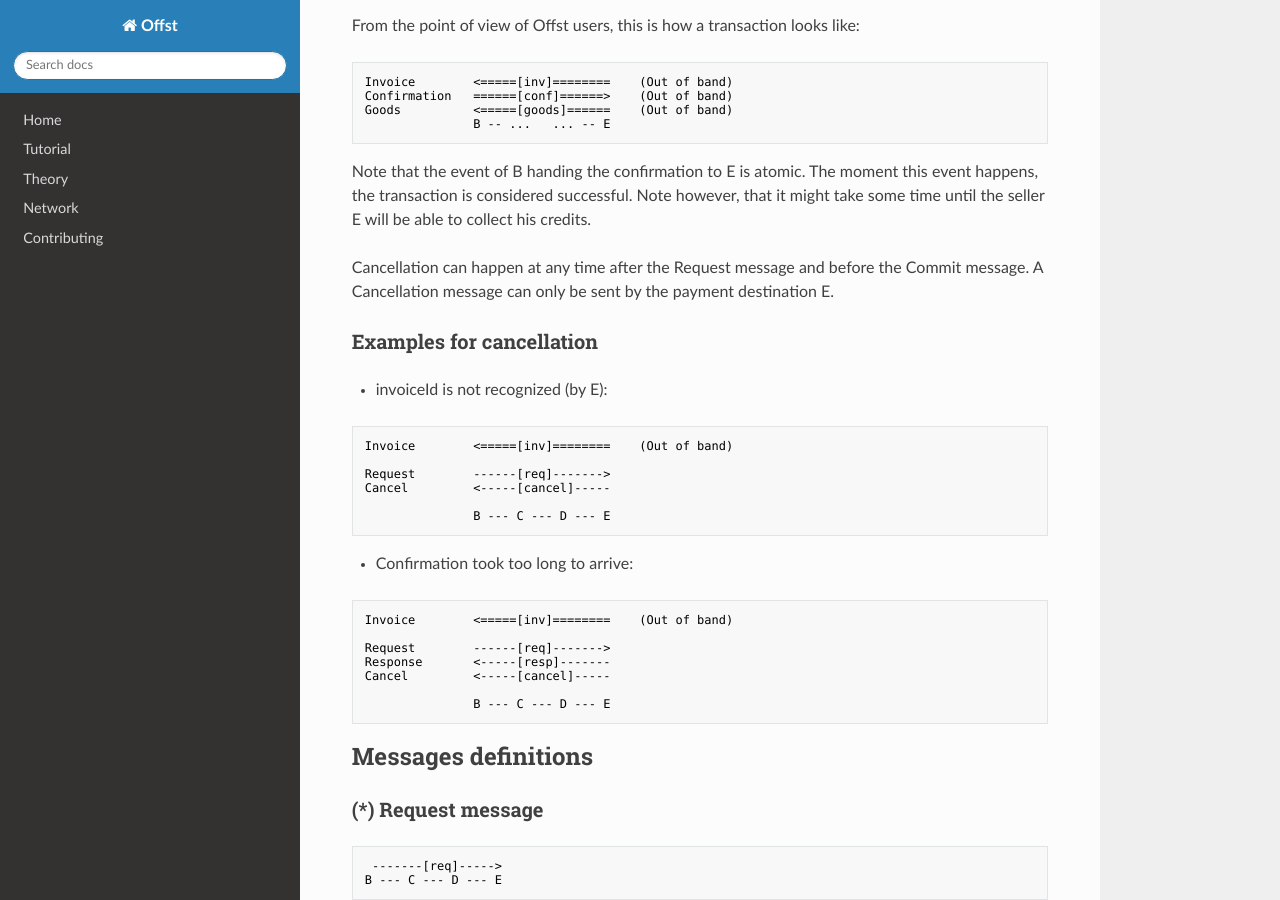
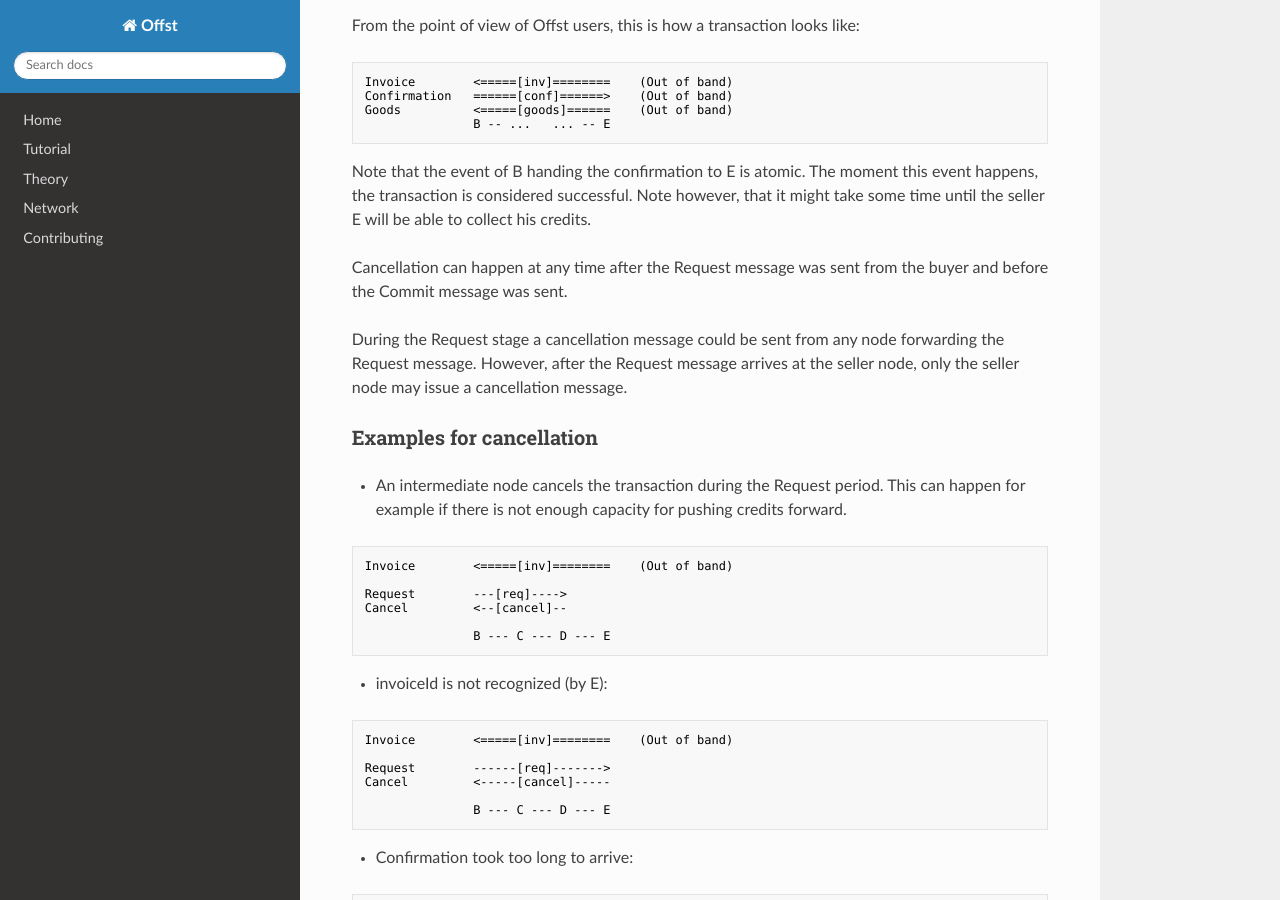
Before and after one commit to freedomlayer/offset_docs, an MkDocs documentation site: the page built from docs/atomic_proposal.md, in a window 1280 px wide and 900 px high, scrolled down 3412 px. Built offline with MkDocs 1.6.1, drawn with Linux system fonts in a browser that asks for light colours; nearby versions of some CDN libraries; some of the changed text lies outside the part shown.

Commit message:
Fixed rules for sending Cancel message.

````diff
--- a/docs/atomic_proposal.md
+++ b/docs/atomic_proposal.md
@@ -190,11 +190,27 @@ this event happens, the transaction is considered successful. Note however,
 that it might take some time until the seller E will be able to
 collect his credits.
 
-Cancellation can happen at any time after the Request message and before the
-Commit message. A Cancellation message can only be sent by the payment
-destination E.
+Cancellation can happen at any time after the Request message was sent from the
+buyer and before the Commit message was sent.
+
+During the Request stage a cancellation message could be sent from any node
+forwarding the Request message. However, after the Request message arrives at
+the seller node, only the seller node may issue a cancellation message.
 
 ### Examples for cancellation
+
+- An intermediate node cancels the transaction during the Request period.
+    This can happen for example if there is not enough capacity for pushing
+    credits forward.
+
+```text
+Invoice        <=====[inv]========    (Out of band)
+
+Request        ---[req]---->
+Cancel         <--[cancel]--
+
+               B --- C --- D --- E
+```
 
 - invoiceId is not recognized (by E):
 
@@ -307,6 +323,11 @@ generated by the buyer. (A valid receipt must contain the secret
 `destPlainLock`).
 
 ### (*) Cancel message
+
+A Cancel message may be sent back by any node during the Request period.
+After Request message arrived at the seller node and before the Commit
+message was sent, only the seller node may send a Cancel message. After the
+Commit message was sent, the transaction can not be cancelled.
 
 If any node could not forward the request message, or the destination decided
 to cancel the transaction, a failure message will be sent back, beginning from
````
